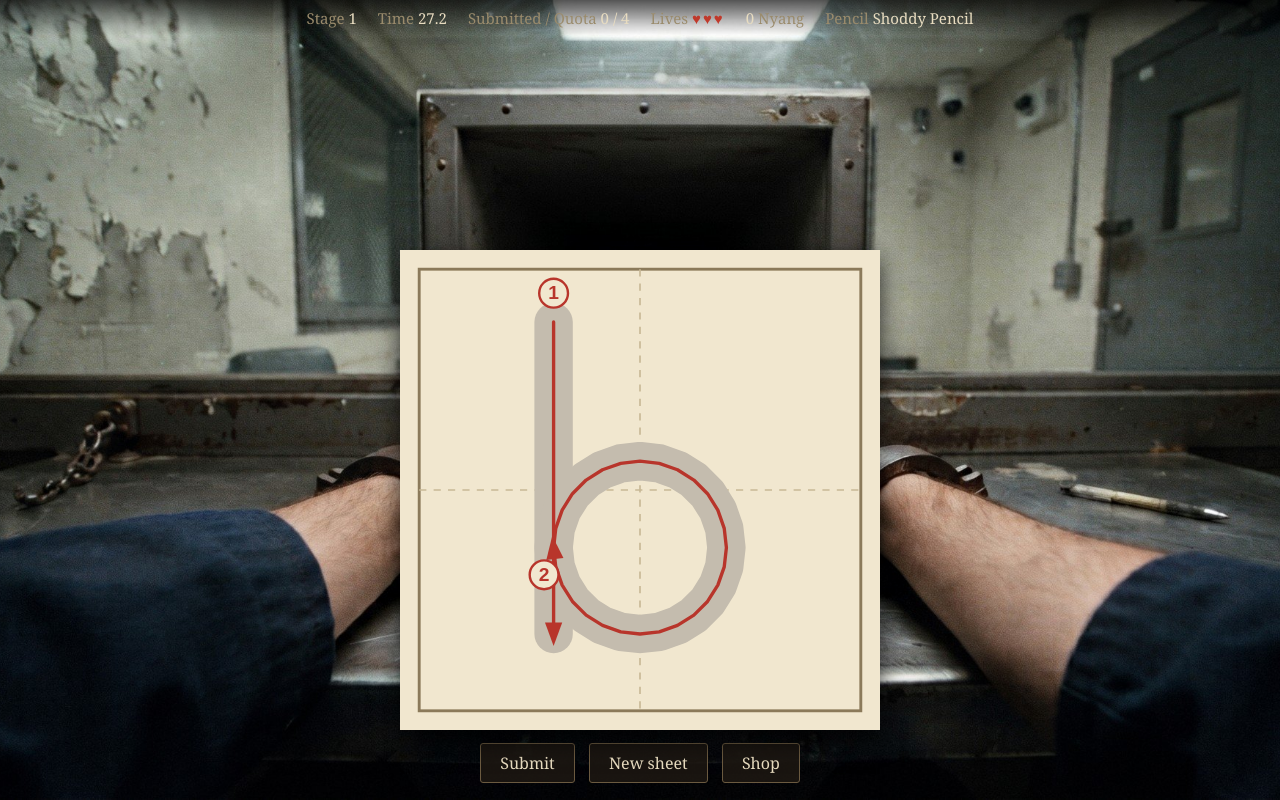
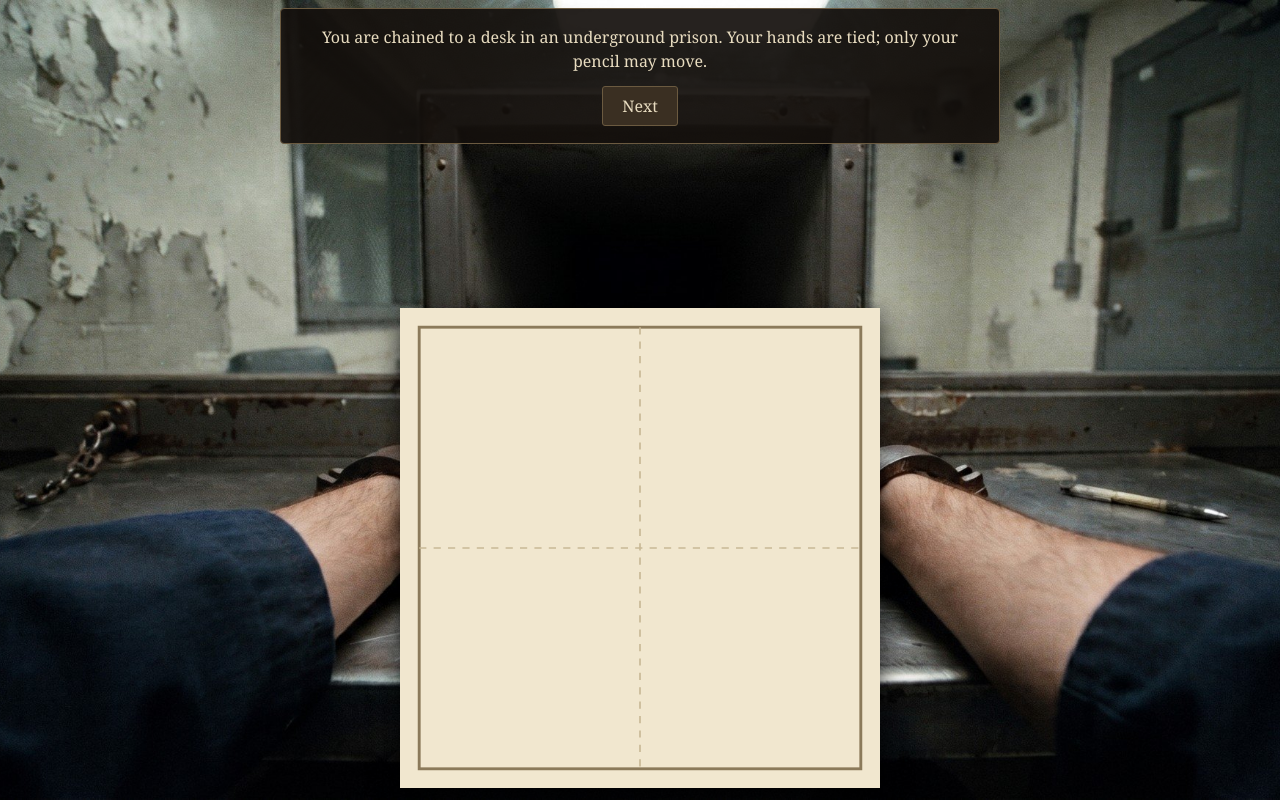
Before and after one commit to thehafam/Prison-of-Calligraphy, a plain HTML site: page index.html in a window 1280 px wide. Both pictures are taken after a click on the button "Start". Drawn offline with Linux system fonts and the light colour scheme.

Commit message:
New game always starts with the tutorial; practice round earns starting money
Co-Authored-By: Claude Opus 5.5 <noreply@anthropic.com>
Claude-Session: https://claude.ai/code/session_01X1X5FAAePRV4vegRdRuMXJ

```diff
--- a/index.html
+++ b/index.html
@@ -43,7 +43,6 @@
   <section id="title" class="overlay">
     <h1 data-i18n="title">Prison of Calligraphy</h1>
     <p class="sub" data-i18n="subtitle"></p>
-    <button id="btnTutorial" data-i18n="tutorial">Tutorial</button>
     <button id="btnStart" data-i18n="start">Start</button>
     <button id="btnSettings" data-i18n="settings">Settings</button>
   </section>
--- a/src/i18n.js
+++ b/src/i18n.js
@@ -24,8 +24,10 @@
         'Each sheet is scored 0–100 by how well you cover the line, how little you stray, and the stroke order. Only sheets scoring 90 or more are accepted.',
         'Each stage has a time limit (e.g. 30 seconds). Finished sheets pile up beside you; when time runs out, they are all taken through the window and judged. Too few accepted sheets and you lose one of your 3 lives.',
         'Every accepted sheet earns 1 nyang. Cheap pencils break at random — a shoddy pencil breaks 40% of the time. Buy better pencils and spares at the Shop.',
-        'If your pencil breaks with no spare and no money, you lose a life. Now — write.',
+        'If your pencil breaks with no spare and no money, you lose a life. First, a practice round.',
       ],
+      practiceIntro: 'Practice: write {N} sheets. Each sheet scoring 90+ earns 1 nyang right away — save it for a spare pencil.',
+      practiceProg: 'Practice {n}/{N} · {m} nyang',
       pencils: ['Shoddy Pencil', 'Pencil', 'Decent Pencil', 'Fairly Good Pencil', 'Fine Pencil', 'Unbreakable Pencil'],
     },
     ko: {
@@ -51,8 +53,10 @@
         '종이마다 선을 얼마나 덮었는지, 얼마나 벗어나지 않았는지, 획 순서를 보고 0~100점을 매긴다. 90점 이상만 인정된다.',
         '단계마다 제한시간(예: 30초)이 있다. 다 쓴 종이는 책상 옆에 쌓이고, 시간이 끝나면 한꺼번에 창구로 빨려 들어가 판정을 받는다. 인정받은 장수가 모자라면 목숨 3개 중 하나를 잃는다.',
         '인정된 종이 한 장에 1냥. 싼 연필은 아무 때나 부러진다 — 볼품없는 연필은 40%. 상점에서 좋은 연필과 여분을 사 두자.',
-        '연필이 부러졌는데 여분도 돈도 없으면 목숨을 잃는다. 자, 써라.',
+        '연필이 부러졌는데 여분도 돈도 없으면 목숨을 잃는다. 먼저 연습 판이다.',
       ],
+      practiceIntro: '연습: 종이 {N}장을 써 보자. 90점 이상이면 장마다 바로 1냥 — 여분 연필 살 돈으로 모아 두자.',
+      practiceProg: '연습 {n}/{N} · {m}냥',
       pencils: ['볼품없는 연필', '연필', '괜찮은 연필', '제법 좋은 연필', '고급연필', '깨지지 않은 연필'],
     },
   };
--- a/src/main.js
+++ b/src/main.js
@@ -12,7 +12,8 @@
   const SWAP_MS = 1500; // 연필을 바꿔 쥐는 데 드는 시간 (시간은 계속 흐름)
 
   const S = { mode: 'title', stage: 0, lives: 3, money: 0, hand: 0, spares: [0, 0, 0, 0, 0, 0],
-    timeLeft: 0, stack: [], passed: 0, earned: 0, running: false, busy: false, tutStep: 0, tutTries: 0 };
+    timeLeft: 0, stack: [], passed: 0, earned: 0, running: false, busy: false, tutStep: 0, tutTries: 0, practice: 0, inPractice: false };
+  const PRACTICE = 10; // 튜토리얼 연습 판: 종이 10장, 90점 이상마다 1냥 [임시]
   let sheet = null, cur = null, timerId = null;
 
   // ---------- 종이 그리기 ----------
@@ -100,7 +101,7 @@
     w.onanimationend = () => { flying = false; if (then) then(); };
   }
 
-  const canDraw = () => (S.mode === 'stage' ? S.running : S.mode === 'tutorial' && S.tutStep === 2) && S.hand !== null && !S.busy && !flying;
+  const canDraw = () => (S.mode === 'stage' ? S.running : S.mode === 'tutorial' && (S.tutStep === 2 || S.inPractice)) && S.hand !== null && !S.busy && !flying;
   function pt(e) { const r = cv.getBoundingClientRect(); return [((e.clientX - r.left) / r.width) * 100, ((e.clientY - r.top) / r.height) * 100]; }
   cv.addEventListener('pointerdown', e => {
     if (!sheet || !canDraw()) return;
@@ -168,6 +169,14 @@
   // ---------- 상납: 다 쓴 종이는 책상 옆에 쌓였다가, 시간이 끝나면 한 장씩 창구로 빨려 들어가 판정 ----------
   function submit() {
     if (!sheet || !sheet.strokes.length || S.busy || flying) return;
+    if (S.inPractice) {
+      const s = PC.score(sheet.tpl, sheet.strokes), ok = s >= PASS;
+      pop(s, ok); S.practice++; if (ok) S.money++;
+      toast(t('practiceProg', { n: S.practice, N: PRACTICE, m: S.money }));
+      if (S.practice >= PRACTICE) { S.inPractice = false; $('tutBox').classList.add('hidden'); setTimeout(startStage, 900); }
+      else newSheet();
+      return;
+    }
     if (S.mode === 'tutorial') {
       const s = PC.score(sheet.tpl, sheet.strokes), ok = s >= PASS;
       pop(s, ok); S.tutTries++;
@@ -209,7 +218,7 @@
   const stageDef = () => STAGES[Math.min(S.stage, STAGES.length - 1)];
   function startGame() {
     Object.assign(S, { stage: 0, lives: 3, money: 0, hand: 0, spares: [0, 0, 0, 0, 0, 0] });
-    startStage();
+    startTutorial(); // 새 게임은 반드시 튜토리얼(연습 판에서 돈을 벎)부터
   }
   function startStage() {
     S.mode = 'stage'; S.passed = 0; S.earned = 0; S.stack = []; $('stack').innerHTML = ''; $('controls').style.visibility = ''; S.timeLeft = stageDef().time; S.running = true; S.busy = false;
@@ -257,16 +266,21 @@
 
   // ---------- 튜토리얼 ----------
   function startTutorial() {
-    S.mode = 'tutorial'; S.tutStep = 0; S.tutTries = 0; S.hand = 0; S.busy = false;
+    S.mode = 'tutorial'; S.tutStep = 0; S.tutTries = 0; S.inPractice = false; S.busy = false;
     show('game'); sheet = null; draw(); showTut();
   }
   function showTut() {
     const steps = t('tut');
-    if (S.tutStep >= steps.length) { $('tutBox').classList.add('hidden'); return startGame(); }
+    if (S.tutStep >= steps.length) { // 연습 판: 돈을 벌며 손을 푼다
+      S.inPractice = true; S.practice = 0;
+      $('tutText').textContent = t('practiceIntro', { N: PRACTICE });
+      ['tutNext', 'tutSkip'].forEach(id => $(id).classList.add('hidden'));
+      $('controls').classList.remove('hidden'); newSheet(); return;
+    }
     $('tutBox').classList.remove('hidden');
     $('tutText').textContent = steps[S.tutStep];
     const tracing = S.tutStep === 2;
-    $('tutNext').textContent = S.tutStep === steps.length - 1 ? t('start') : t('next');
+    $('tutNext').textContent = t('next');
     $('tutNext').classList.toggle('hidden', tracing);
     $('tutSkip').classList.toggle('hidden', !tracing || S.tutTries < 3);
     if (S.tutStep === 1 || tracing) { if (!sheet) newSheet(TUTORIAL[PC.getLang()]); }
@@ -319,11 +333,10 @@
 
   // ---------- 버튼 ----------
   $('btnSubmit').onclick = submit;
-  $('btnNew').onclick = () => { if (flying) return; if (S.mode === 'stage' && S.running && !S.busy) newSheet(); else if (S.mode === 'tutorial') newSheet(sheet && sheet.key); };
-  $('btnShop').onclick = () => { if (S.mode === 'stage') openShop(); };
+  $('btnNew').onclick = () => { if (flying) return; if (S.mode === 'stage' && S.running && !S.busy) newSheet(); else if (S.inPractice) newSheet(); else if (S.mode === 'tutorial') newSheet(sheet && sheet.key); };
+  $('btnShop').onclick = () => { if (S.mode === 'stage' || S.inPractice) openShop(); };
   $('btnShopClose').onclick = () => $('shop').classList.add('hidden');
   $('btnStart').onclick = startGame;
-  $('btnTutorial').onclick = startTutorial;
   $('btnSettings').onclick = () => { $('selLang').value = PC.getLang(); $('settings').classList.remove('hidden'); };
   $('btnSettingsClose').onclick = () => $('settings').classList.add('hidden');
   $('selLang').onchange = e => { PC.setLang(e.target.value); hud(); };
```
Also changed, not shown: CLAUDE.md (+2 -1 lines).
